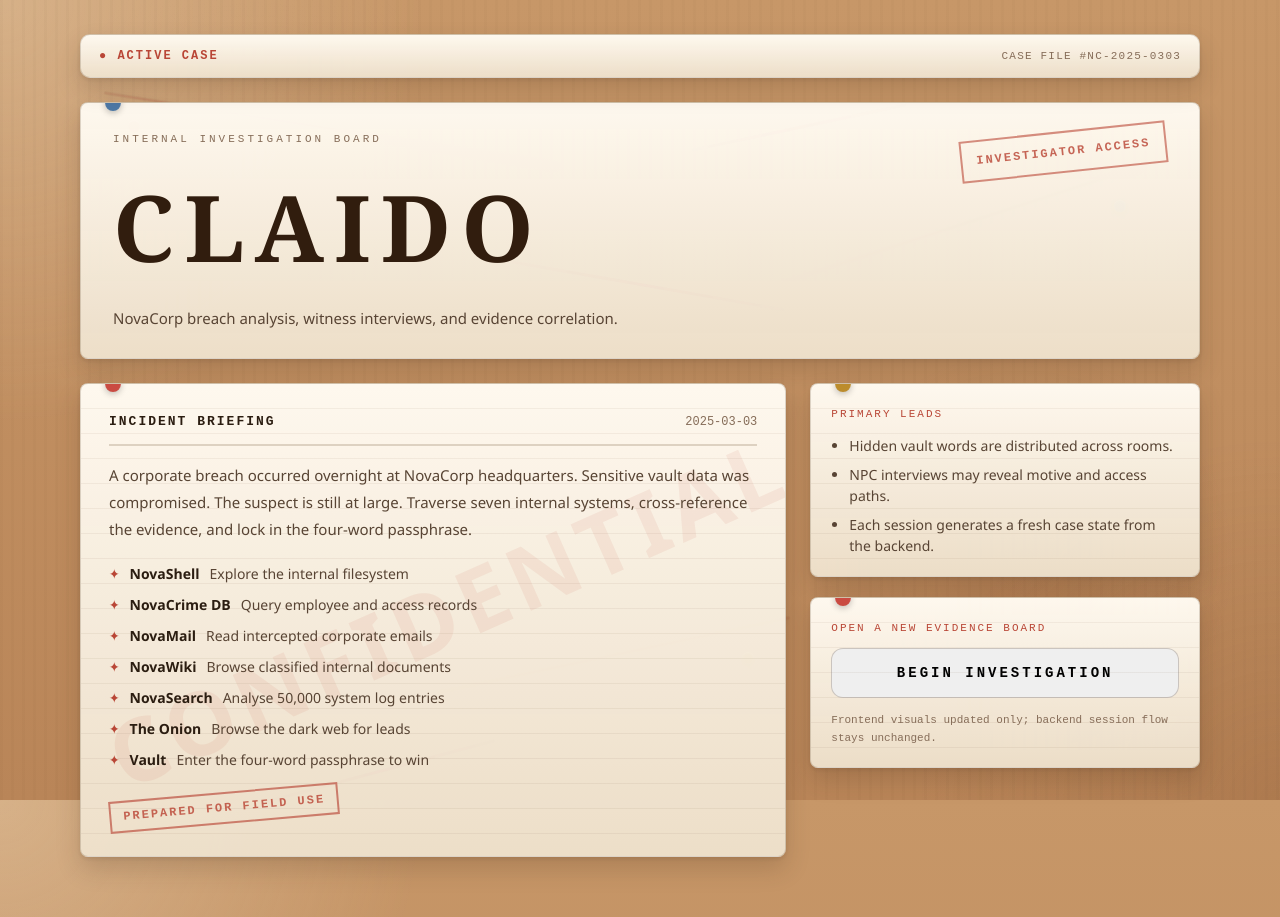
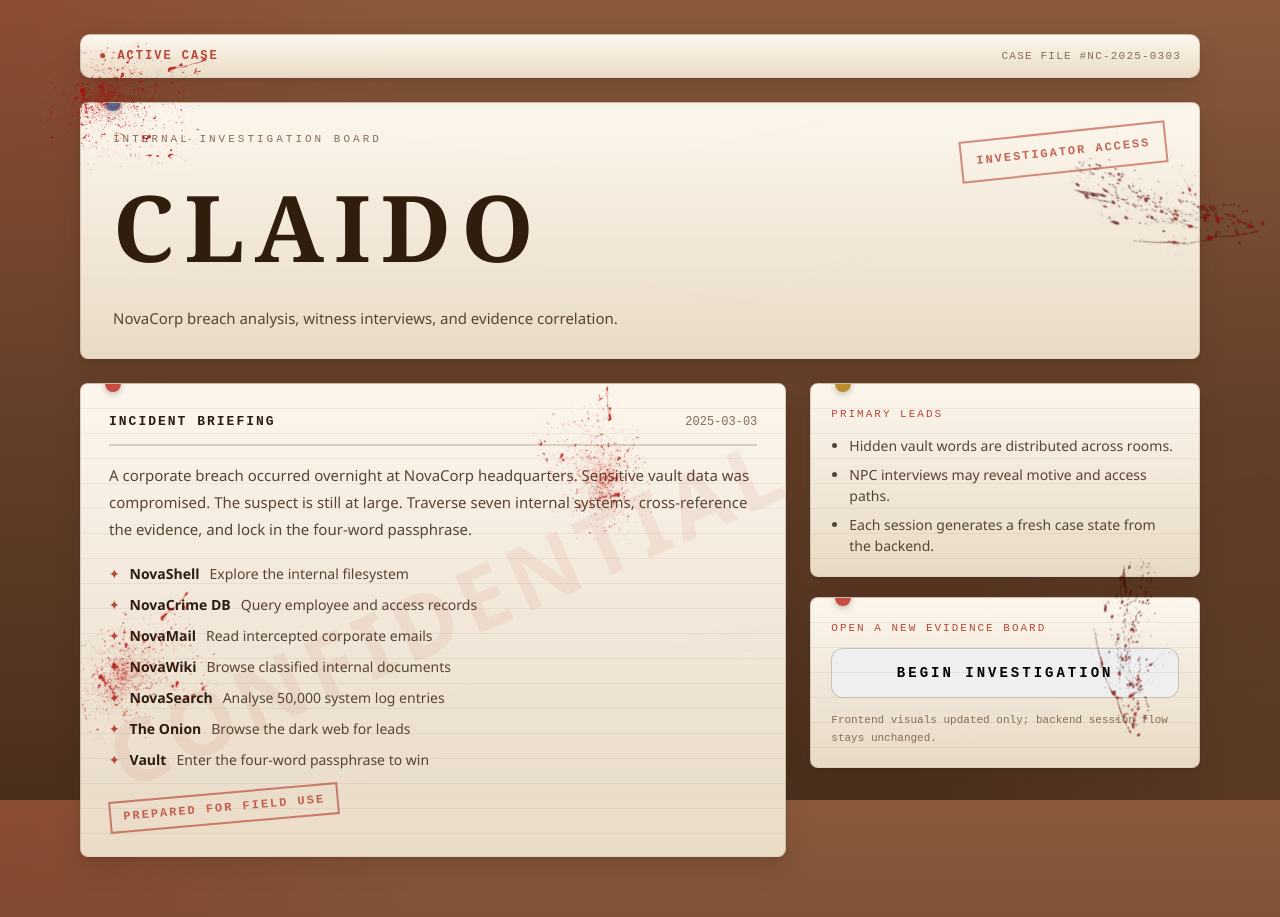
Before and after one commit to ritatatata666/claido, a Vue app in the folder frontend/: page / in a window 1280 px wide. Built offline with nearby package versions, Linux system fonts and the light colour scheme; no server answers.

Commit message:
Initial draft

```diff
--- a/frontend/src/App.vue
+++ b/frontend/src/App.vue
@@ -1,5 +1,12 @@
 <template>
-  <div class="app-shell">
+  <div class="app-shell" :class="{ 'is-hub': isHub }">
+    <!-- Blood Splatter Effects -->
+    <div class="blood-splatter-global blood-splatter-global--1" aria-hidden="true"><img :src="bloodSplatter1" alt="" /></div>
+    <div class="blood-splatter-global blood-splatter-global--2" aria-hidden="true"><img :src="bloodSplatter2" alt="" /></div>
+    <div class="blood-splatter-global blood-splatter-global--3" aria-hidden="true"><img :src="bloodSplatter1" alt="" /></div>
+    <div class="blood-splatter-global blood-splatter-global--4" aria-hidden="true"><img :src="bloodSplatter2" alt="" /></div>
+    <div class="blood-splatter-global blood-splatter-global--5" aria-hidden="true"><img :src="bloodSplatter1" alt="" /></div>
+
     <div class="app-shell__board" aria-hidden="true">
       <span class="thread thread--one"></span>
       <span class="thread thread--two"></span>
@@ -17,8 +24,14 @@
 </template>
 
 <script setup>
-import { RouterView } from 'vue-router'
+import { computed } from 'vue'
+import { RouterView, useRoute } from 'vue-router'
 import ClueNotification from './components/ClueNotification.vue'
+import bloodSplatter1 from '../images/bloodSplatter1.png'
+import bloodSplatter2 from '../images/bloodSplatter2.png'
+
+const route = useRoute()
+const isHub = computed(() => route.path === '/hub')
 </script>
 
 <style scoped>
--- a/frontend/src/assets/main.css
+++ b/frontend/src/assets/main.css
@@ -34,9 +34,9 @@ html, body, #app {
 
 body {
   background:
-    radial-gradient(circle at top left, rgba(255, 244, 220, 0.28), transparent 28%),
-    radial-gradient(circle at bottom right, rgba(120, 70, 36, 0.18), transparent 24%),
-    linear-gradient(180deg, #c79768 0%, #b98558 100%);
+    radial-gradient(circle at top left, rgba(139, 0, 0, 0.15), transparent 28%),
+    radial-gradient(circle at bottom right, rgba(139, 90, 60, 0.25), transparent 24%),
+    linear-gradient(180deg, #8B5A3C 0%, #654029 50%, #4a2f1d 100%);
   color: var(--text-primary);
   font-family: var(--font-sans);
   font-size: 14px;
@@ -46,19 +46,63 @@ body {
   position: relative;
 }
 
-body::before {
-  content: '';
+/* Global Blood Splatter Effects */
+/* ── Blood Splatter ── */
+.blood-splatter-global {
   position: fixed;
-  inset: 0;
   pointer-events: none;
-  background:
-    repeating-linear-gradient(0deg, rgba(255, 255, 255, 0.025) 0 2px, transparent 2px 9px),
-    repeating-linear-gradient(90deg, rgba(88, 53, 29, 0.03) 0 3px, transparent 3px 11px),
-    radial-gradient(circle at 20% 18%, rgba(255, 255, 255, 0.18), transparent 16%),
-    radial-gradient(circle at 80% 70%, rgba(133, 77, 42, 0.18), transparent 18%);
-  mix-blend-mode: multiply;
-  opacity: 0.65;
-  z-index: 0;
+  z-index: 2;
+  opacity: 0.8;
+}
+
+/* On hub page: splatters on top, not scrollable */
+.is-hub .blood-splatter-global {
+  z-index: 9999;
+}
+
+.blood-splatter-global img {
+  width: 100%;
+  height: 100%;
+  object-fit: contain;
+}
+
+.blood-splatter-global--1 {
+  top: 2%;
+  left: 1%;
+  width: 200px;
+  height: 180px;
+}
+
+.blood-splatter-global--2 {
+  top: 15%;
+  right: 2%;
+  width: 180px;
+  height: 160px;
+  transform: rotate(45deg);
+}
+
+.blood-splatter-global--3 {
+  bottom: 5%;
+  left: 3%;
+  width: 190px;
+  height: 170px;
+  transform: rotate(-30deg);
+}
+
+.blood-splatter-global--4 {
+  bottom: 10%;
+  right: 5%;
+  width: 160px;
+  height: 150px;
+  transform: rotate(120deg);
+}
+
+.blood-splatter-global--5 {
+  top: 50%;
+  left: 40%;
+  width: 170px;
+  height: 150px;
+  transform: rotate(70deg) scaleX(-1);
 }
 
 a {
--- a/frontend/src/views/HubView.vue
+++ b/frontend/src/views/HubView.vue
@@ -159,13 +159,13 @@
       <div class="board-overlay" aria-hidden="true">
         <span class="overlay-thread overlay-thread--one"></span>
         <span class="overlay-thread overlay-thread--two"></span>
-        <span class="overlay-thread overlay-thread--three"></span>
+        <span class="overlay-thread overlay-thread--three vertical-line"></span>
         <span class="overlay-thread overlay-thread--four"></span>
         <span class="overlay-thread overlay-thread--five"></span>
         <span class="overlay-thread overlay-thread--six"></span>
-        <span class="overlay-thread overlay-thread--seven"></span>
+        <span class="overlay-thread overlay-thread--seven vertical-line"></span>
         <span class="overlay-thread overlay-thread--eight"></span>
-        <span class="overlay-thread overlay-thread--nine"></span>
+        <span class="overlay-thread overlay-thread--nine vertical-line"></span>
 
       </div>
     </div>
@@ -298,26 +298,33 @@ const formattedTime = computed(() => {
 <style scoped>
 .hub {
   min-height: 100vh;
-  padding: 30px 24px 40px;
+  padding: 20px 16px 30px;
   overflow-y: auto;
+  background:
+    repeating-linear-gradient(
+      0deg,
+      rgba(255, 255, 255, 0.03) 0px,
+      rgba(255, 255, 255, 0.03) 1px,
+      transparent 1px,
+      transparent 8px
+    ),
+    repeating-linear-gradient(
+      90deg,
+      rgba(255, 255, 255, 0.015) 0px,
+      rgba(255, 255, 255, 0.015) 1px,
+      transparent 1px,
+      transparent 8px
+    ),
+    linear-gradient(135deg, #8B5A3C 0%, #6d4730 30%, #5a3a26 70%, #4a2f1d 100%);
 }
 
 .hub-board {
   position: relative;
-  width: min(1180px, 100%);
-  margin: 0 auto 0 -50px;
-  display: flex;
-  flex-direction: column;
-  gap: 22px;
-}
-
-.hub-board {
-  position: relative;
-  width: min(1180px, 100%);
+  width: min(1000px, 96%);
   margin: 0 auto;
   display: flex;
   flex-direction: column;
-  gap: 22px;
+  gap: 20px;
 }
 
 .board-overlay {
@@ -336,26 +343,26 @@ const formattedTime = computed(() => {
 
 .corner-prop--left-top {
   top: 66px;
-  left: -144px;
-  transform: rotate(-3deg);
+  left: -120px;
+  transform: rotate(-3deg) scale(0.9);
 }
 
 .corner-prop--left-bottom {
   top: 512px;
-  left: -134px;
-  transform: rotate(-12deg);
+  left: -110px;
+  transform: rotate(-12deg) scale(0.9);
 }
 
 .corner-prop--right-top {
   top: 178px;
-  right: -160px;
-  transform: rotate(6deg);
+  right: -130px;
+  transform: rotate(6deg) scale(0.9);
 }
 
 .corner-prop--right-bottom {
   top: 566px;
-  right: -144px;
-  transform: rotate(-2deg);
+  right: -120px;
+  transform: rotate(-2deg) scale(0.9);
 }
 
 .corner-prop--center-left {
@@ -591,13 +598,23 @@ const formattedTime = computed(() => {
 
 .overlay-thread {
   position: absolute;
-  height: 2px;
-  border-radius: 1px;
   background: #c52227;
-  box-shadow: 0 1px 3px rgba(102, 17, 20, 0.3);
+  box-shadow: 0 1px 4px rgba(102, 17, 20, 0.4);
   pointer-events: none;
   z-index: 8;
-  opacity: 0.95;
+  opacity: 1;
+}
+
+/* Horizontal lines */
+.overlay-thread:not(.vertical-line) {
+  height: 3px;
+  border-radius: 1px;
+}
+
+/* Vertical lines */
+.overlay-thread.vertical-line {
+  width: 3px;
+  border-radius: 1px;
 }
 
 .overlay-thread::before,
@@ -621,70 +638,69 @@ const formattedTime = computed(() => {
 }
 
 .overlay-thread--one {
-  top: 150px;
-  left: 15%;
-  width: 380px;
-  transform: rotate(8deg);
+  top: 140px;
+  left: 5%;
+  width: 300px;
+  transform: rotate(25deg);
 }
 
 .overlay-thread--two {
   top: 180px;
-  left: 50%;
+  left: 45%;
+  width: 250px;
+  transform: rotate(-15deg);
+}
+
+.overlay-thread--three {
+  top: 320px;
+  left: 25%;
+  height: 180px;
+}
+
+.overlay-thread--four {
+  top: 380px;
+  left: 10%;
+  width: 320px;
+  transform: rotate(8deg);
+}
+
+.overlay-thread--five {
+  top: 460px;
+  left: 55%;
+  width: 280px;
+  transform: rotate(-20deg);
+}
+
+.overlay-thread--six {
+  top: 520px;
+  left: 15%;
+  width: 400px;
+  transform: rotate(12deg);
+}
+
+.overlay-thread--seven {
+  top: 280px;
+  left: 70%;
+  height: 220px;
+}
+
+.overlay-thread--eight {
+  top: 600px;
+  left: 30%;
   width: 350px;
   transform: rotate(-8deg);
 }
 
-.overlay-thread--three {
-  top: 370px;
+.overlay-thread--nine {
+  top: 220px;
   left: 35%;
-  width: 150px;
-  transform: rotate(90deg);
-}
-
-.overlay-thread--four {
-  top: 420px;
-  left: 15%;
-  width: 350px;
-  transform: rotate(2deg);
-}
-
-.overlay-thread--five {
-  top: 500px;
-  left: 15%;
-  width: 350px;
-  transform: rotate(2deg);
-}
-
-.overlay-thread--six {
-  top: 420px;
-  right: 15%;
-  width: 350px;
-  transform: rotate(-2deg);
-}
-
-.overlay-thread--seven {
-  top: 500px;
-  right: 15%;
-  width: 350px;
-  transform: rotate(-2deg);
-}
-
-.overlay-thread--eight {
-  bottom: 100px;
-  left: 20%;
-  width: 400px;
-  transform: rotate(-5deg);
-}
-
-.overlay-thread--nine {
-  top: 350px;
-  right: 5%;
-  width: 250px;
+  width: 180px;
   transform: rotate(45deg);
 }
 
 .hub-topbar.evidence-strip {
-  left: 22px;
+  position: relative;
+  left: 0;
 }
 
 .overlay-pin--db {
```
